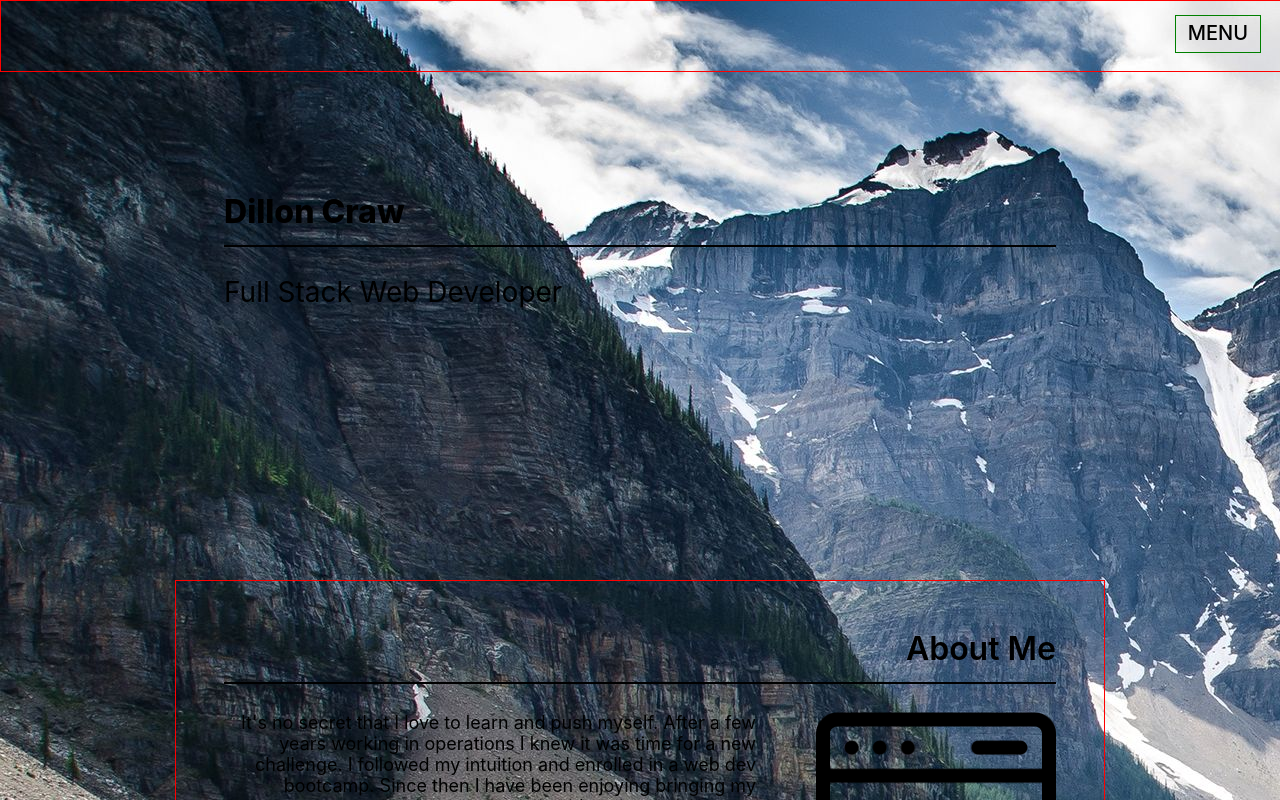
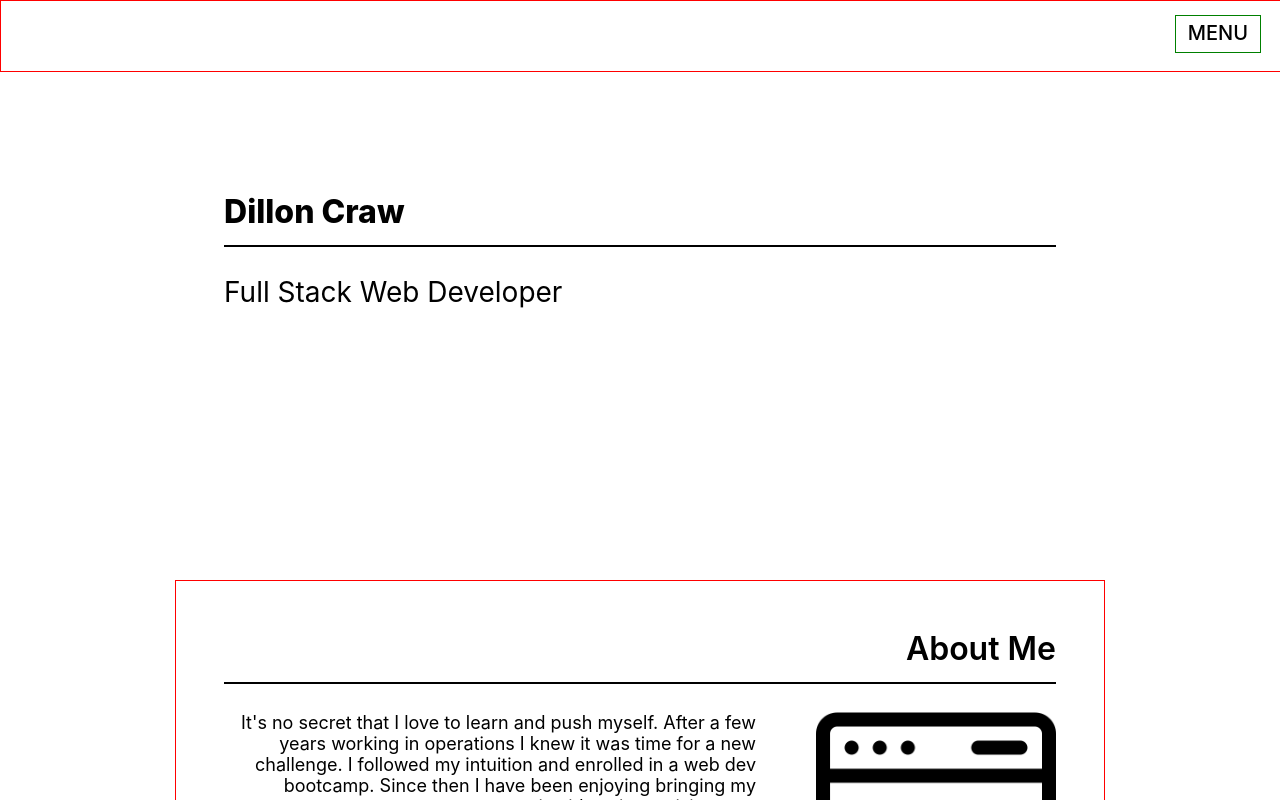
Before and after one commit to crawnic311/dev-portfolio-react, a React (Create React App) app: page / in a window 1280 px wide. Shown: the top 800 px of the page. Built offline with nearby package versions, Linux system fonts and the light colour scheme.

Commit message:
Changing from background image CSS to background image file

```diff
--- a/src/App.css
+++ b/src/App.css
@@ -1,6 +1,9 @@
-.App {
-  background-color: blueviolet;
+.BG-Wrapper {
   background-image: url(/src/bg-images/Banff.jpeg);
+  background-repeat: no-repeat;
+  background-size: 100%;
+  z-index: 0;
+  border: 2px solid orange;
 }
 
 .App-Headline-Section {
```
